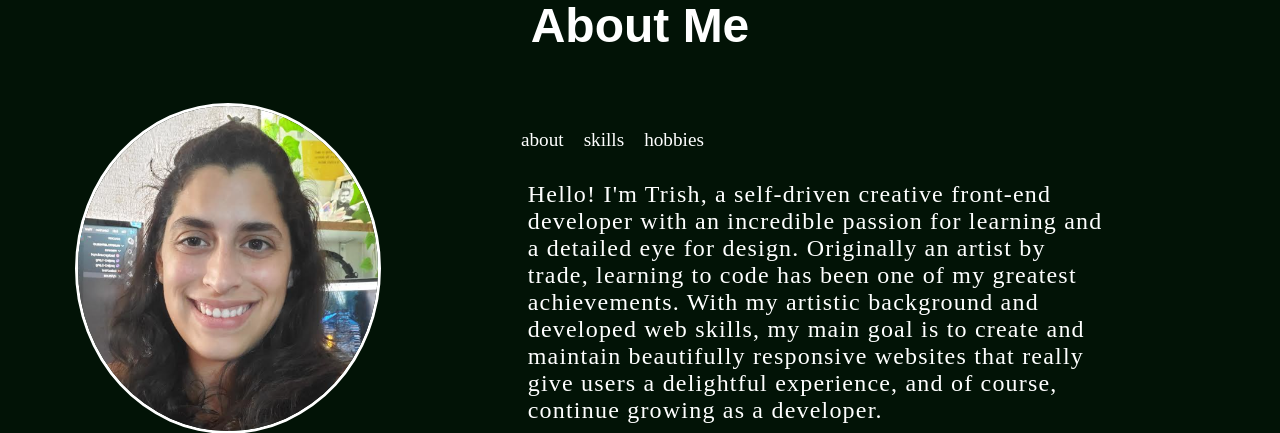
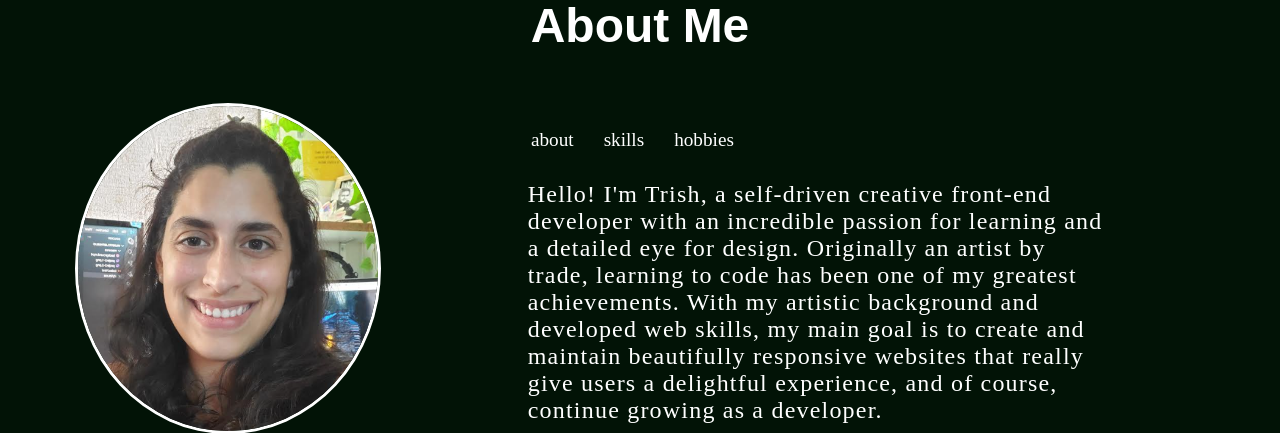
Before and after one commit to vilodye1/vilodye1.github.io, a PHP site: page / in a window 1280 px wide. Shown: the part 973-1406 px from the top of the page. Run offline with PHP 8.4, Linux system fonts and the light colour scheme; some libraries are stand-ins or nearby versions; some web fonts are replaced.

Commit message:
Update styles.css

```diff
--- a/styles.css
+++ b/styles.css
@@ -153,8 +153,8 @@ margin-bottom: 30px;
     display: flex;
     flex-direction: row;
     justify-content: flex-start;
-    margin-left: 50px;
-    gap: 20px;
+    margin-left: 60px;
+    gap: 30px;
 }
 
 .about-nav li {
```
